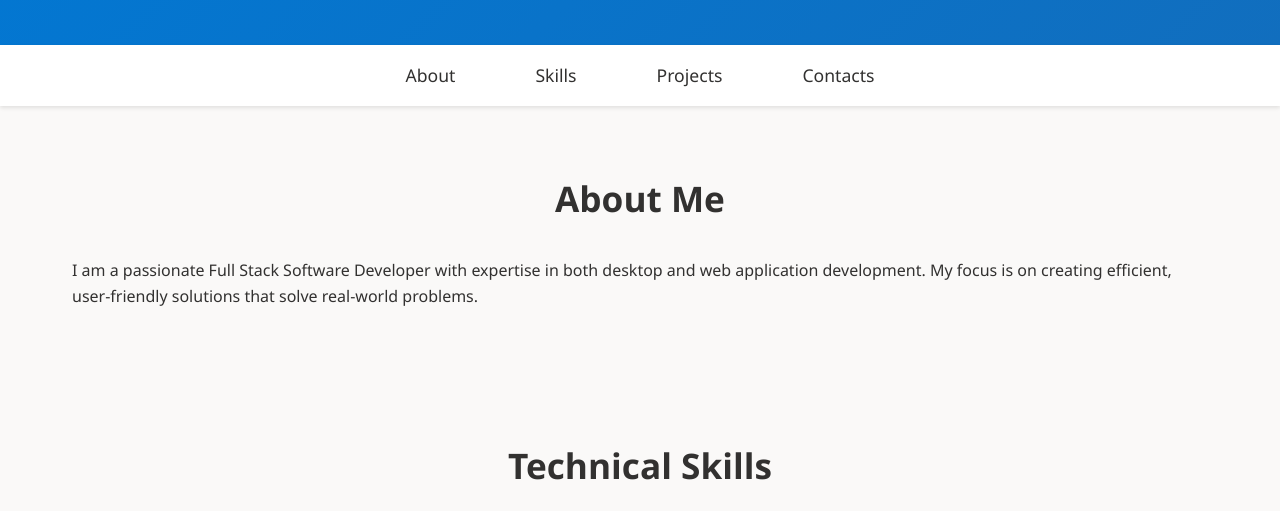
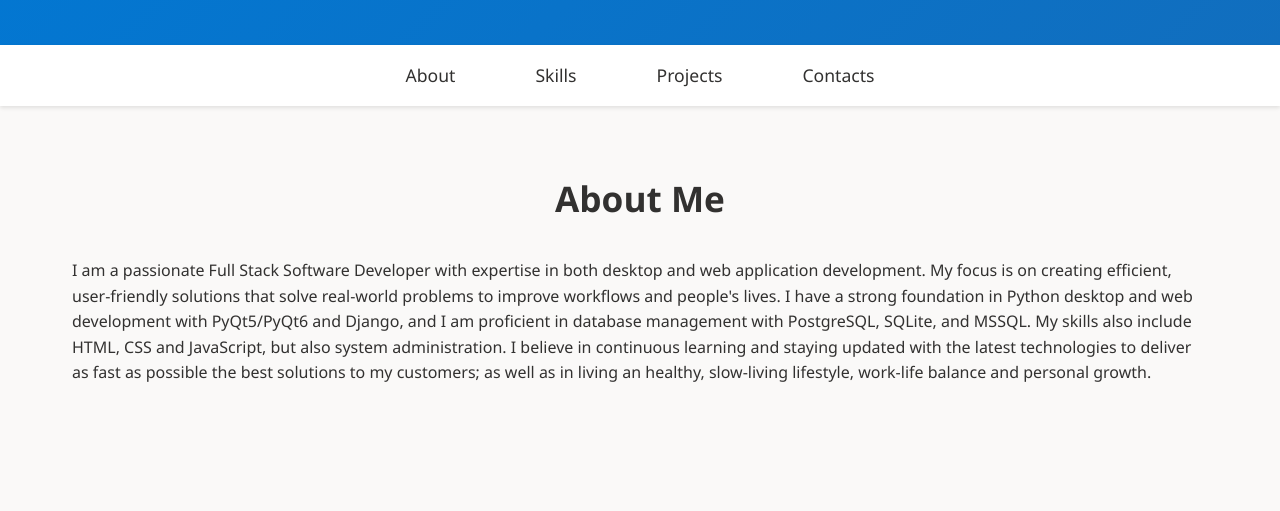
Before and after one commit to Giord1999/Giordano-Felici-personal-portfolio, a plain HTML site: page index.html in a window 1280 px wide. Shown: the part 192-703 px from the top of the page. Drawn offline with nearby package versions, Linux system fonts and the light colour scheme.

Commit message:
Update index.html

```diff
--- a/index.html
+++ b/index.html
@@ -419,7 +419,7 @@
 
     <section id="about" class="section">
         <h2>About Me</h2>
-        <p>I am a passionate Full Stack Software Developer with expertise in both desktop and web application development. My focus is on creating efficient, user-friendly solutions that solve real-world problems.</p>
+        <p>I am a passionate Full Stack Software Developer with expertise in both desktop and web application development. My focus is on creating efficient, user-friendly solutions that solve real-world problems to improve workflows and people's lives. I have a strong foundation in Python desktop and web development with PyQt5/PyQt6 and Django, and I am proficient in database management with PostgreSQL, SQLite, and MSSQL. My skills also include HTML, CSS and JavaScript, but also system administration. I believe in continuous learning and staying updated with the latest technologies to deliver as fast as possible the best solutions to my customers; as well as in living an healthy, slow-living lifestyle, work-life balance and personal growth.</p>
     </section>
 
     <section id="skills" class="section">
```
